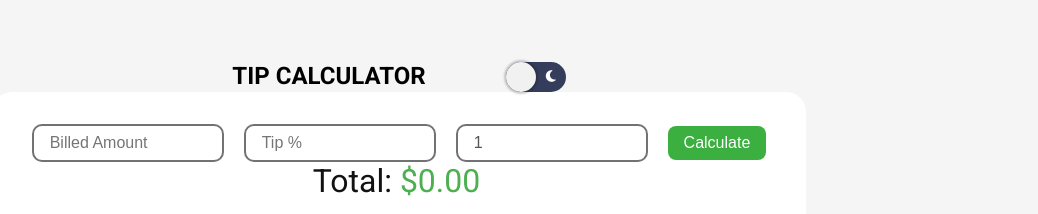
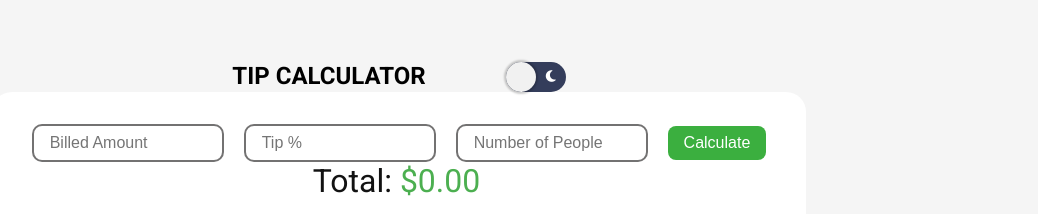
Before and after one commit to VictorLavalle/Tip-Calculator, a plain HTML site: page index.html in a window 1280 px wide. Shown: the part 215-429 px from the top of the page, without its empty margins (241-1279 px from the left). Drawn offline with Linux system fonts and the light colour scheme.

Commit message:
Changed the value of number to people to show the placehodler

```diff
--- a/index.html
+++ b/index.html
@@ -32,8 +32,8 @@
         <div class="tip-form">
 
                 <input type="number" class="form-input" placeholder="Billed Amount" id="billedAmount" min="0" required>
-                <input type="number" class="form-input" placeholder="Tip %" id="tipPercentage" min="0'" required>
-                <input type="number" class="form-input" placeholder="Number of People" id="numberPeople" value="1">
+                <input type="number" class="form-input" placeholder="Tip %" id="tipPercentage" min="0'" >
+                <input type="number" class="form-input" placeholder="Number of People" id="numberPeople" >
                 <button class="form-btn" id="calculateBtn">Calculate</button>
 
 
```
